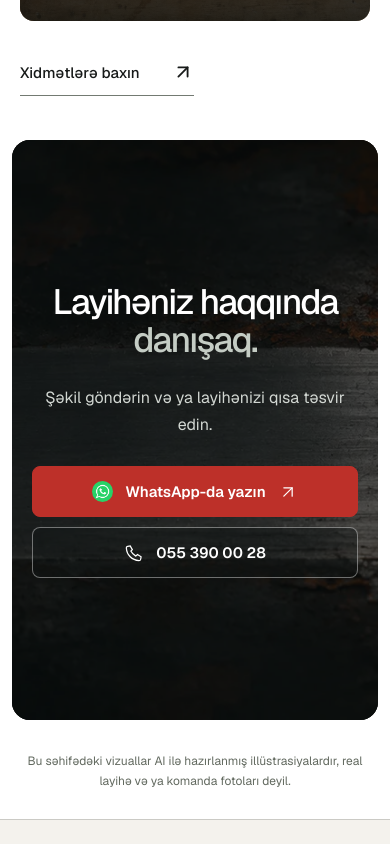
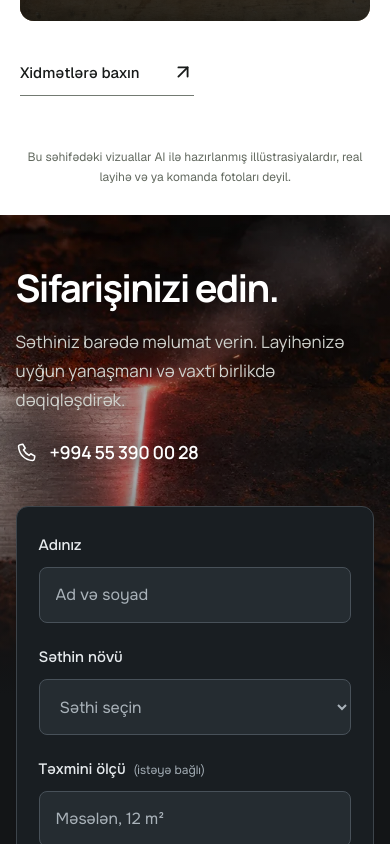
Before and after one commit to Kvseis/LaserX-Website, a Next.js app: page /about in a window 390 px wide. Shown: the part 4940-5784 px from the top of the page. Built offline with nearby package versions, Linux system fonts and the light colour scheme.

Commit message:
About page booking section and footer alignment

```diff
--- a/src/components/AboutPage.module.css
+++ b/src/components/AboutPage.module.css
@@ -1,8 +1,8 @@
 .page { --about-accent: #ee4f46; background: #fff; color: #171a19; }
 .container { width: min(1180px, calc(100% - 112px)); margin-inline: auto; }
-.page h1, .page h2, .page h3, .page h4, .page p { margin: 0; }
-.page h2 { font-size: clamp(36px, 4.2vw, 60px); font-weight: 500; line-height: 1.1; letter-spacing: -.05em; text-wrap: balance; }
-.page h3 { font-size: 25px; font-weight: 500; line-height: 1.2; letter-spacing: -.035em; }
+.editorial h1, .editorial h2, .editorial h3, .editorial h4, .editorial p { margin: 0; }
+.editorial h2 { font-size: clamp(36px, 4.2vw, 60px); font-weight: 500; line-height: 1.1; letter-spacing: -.05em; text-wrap: balance; }
+.editorial h3 { font-size: 25px; font-weight: 500; line-height: 1.2; letter-spacing: -.035em; }
 .page .eyebrow { margin-bottom: 28px; font-size: 14px; line-height: 1.5; font-weight: 500; }
 .eyebrow::before { content: ''; display: inline-block; width: 6px; height: 6px; margin: 0 10px 2px 0; background: var(--about-accent); border-radius: 50%; }
 .page .body { color: #aeb4b1; font-size: 17px; line-height: 1.75; }
@@ -13,15 +13,6 @@
 .heroContent { width: min(1180px, calc(100% - 48px)); padding: 72px 0 100px; text-align: center; }
 .hero h1 { font-size: clamp(58px, 6.8vw, 100px); line-height: 1.02; font-weight: 500; letter-spacing: -.065em; overflow-wrap: anywhere; }
 .heroContent > p { max-width: 43ch; margin: 24px auto 0; font-size: 19px; line-height: 1.55; color: #f0f1ee; text-wrap: balance; }
-.actions { display: flex; justify-content: center; flex-wrap: wrap; gap: 12px; margin-top: 32px; }
-.primary, .secondary { min-height: 52px; padding: 14px 22px; display: inline-flex; align-items: center; justify-content: center; gap: 12px; border-radius: 8px; font-size: 15px; font-weight: 550; line-height: 1.4; transition: background 200ms ease, transform 200ms ease, border-color 200ms ease; }
-.primary { color: #fff; background: #bd3029; border: 1px solid #bd3029; }
-.primary:hover { background: #a52721; border-color: #a52721; transform: translateY(-2px); }
-.secondary { color: #fff; border: 1px solid #ffffff65; background: #10161566; }
-.secondary:hover { background: #ffffff1f; border-color: #fff; transform: translateY(-2px); }
-.primary:active, .secondary:active { transform: translateY(1px); }
-.primary > svg, .secondary > svg { width: 20px; height: 20px; fill: none; stroke: currentColor; stroke-width: 1.5; }
-.primary :global(.whatsapp-logo) { width: 21px; height: 21px; }
 .heroBottom { position: absolute; bottom: 30px; left: 44px; right: 44px; display: flex; justify-content: space-between; align-items: center; }
 .breadcrumb { display: flex; flex-wrap: wrap; gap: 12px; font-size: 13px; line-height: 1.5; color: #e4e7e4; }
 .breadcrumb a { color: #fff; }
@@ -81,13 +72,6 @@
 .surfaceCopy p { margin-top: 12px; max-width: 25ch; min-height: 3.2em; font-size: 16px; line-height: 1.6; }
 .surfaceArrow { position: absolute; top: 20px; right: 20px; width: 40px; height: 40px; display: grid; place-items: center; border: 1px solid #ffffff70; border-radius: 50%; background: #171c1744; }
 .surfaces > .container > .textLink { margin-top: 28px; }
-.contactBanner { position: relative; isolation: isolate; min-height: 530px; margin: 12px; border-radius: 22px; overflow: hidden; display: grid; place-items: center; color: #fff; background: #151b1b; }
-.contactBanner > img { z-index: -2; object-fit: cover; object-position: center; }
-.contactBanner::after { position: absolute; content: ''; inset: 0; z-index: -1; background: #080e0eaa; }
-.contactContent { width: min(900px, calc(100% - 48px)); padding: 88px 0; text-align: center; }
-.contactContent h2 { font-size: clamp(40px, 4.7vw, 68px); }
-.contactContent h2 span { color: #c4ccc4; }
-.contactContent > p { max-width: 52ch; margin: 24px auto 0; font-size: 17px; line-height: 1.7; color: #d2d7d2; }
 .page .disclosure { padding: 24px 24px 32px; color: #62695f; font-size: 12px; line-height: 1.6; text-align: center; }
 .page a:focus-visible, .page summary:focus-visible, .page button:focus-visible { outline: 3px solid var(--about-accent); outline-offset: 5px; }
 @media (max-width: 1100px) {
@@ -115,17 +99,14 @@
   .heroContent > p { font-size: 17px; max-width: 28ch; }
   .heroBottom { bottom: 24px; left: 20px; right: 20px; }
   .breadcrumb { font-size: 12px; gap: 8px; }
-  .actions { gap: 10px; width: 100%; max-width: 340px; margin: 28px auto 0; }
-  .actions > a { width: 100%; }
-  .primary, .secondary { min-height: 50px; }
   .principles { padding: 64px 0; border-radius: 18px; }
   .page .eyebrow { margin-bottom: 24px; }
-  .page h2 { font-size: clamp(34px, 8.5vw, 46px); }
+  .editorial h2 { font-size: clamp(34px, 8.5vw, 46px); }
   .page .statement { font-size: clamp(32px, 8vw, 44px); }
   .values { grid-template-columns: 1fr; margin-top: 36px; gap: 10px; }
   .values article { min-height: 0; flex-direction: row; align-items: start; justify-content: start; gap: 20px; padding: 26px 22px; }
   .valueIcon { flex-shrink: 0; margin: 0; width: 42px; height: 42px; }
-  .page h3 { font-size: 23px; }
+  .editorial h3 { font-size: 23px; }
   .values p { margin-top: 10px; }
   .storySection { padding: 64px 0; border-radius: 18px; }
   .story { grid-template-columns: 1fr; gap: 36px; }
@@ -148,10 +129,6 @@
   .surface:hover, .surface:focus-visible { flex: none; }
   .surfaceCopy h3 { font-size: 32px; }
   .surfaceCopy p { min-height: 0; }
-  .contactBanner { min-height: 580px; border-radius: 18px; }
-  .contactContent { width: calc(100% - 40px); padding: 64px 0; }
-  .contactContent h2 { font-size: clamp(34px, 9vw, 48px); }
-  .contactContent > p { font-size: 16px; }
   .page .disclosure { padding: 20px 24px 28px; }
 }
 @media (prefers-reduced-motion: reduce) {
--- a/src/components/AboutPage.tsx
+++ b/src/components/AboutPage.tsx
@@ -3,10 +3,9 @@ import { ArrowDown, ArrowUpRight, Crosshair, MessagesSquare, ShieldCheck, Camera
 import type { SiteCopy } from '@/lib/messages/az';
 import { sitePath, type Locale } from '@/lib/locales';
 import { getAboutCopy } from '@/lib/about-copy';
-import { phone, whatsapp } from '@/lib/contact';
-import SiteHeader, { PhoneIcon } from './SiteHeader';
+import SiteHeader from './SiteHeader';
 import SiteFooter from './SiteFooter';
-import WhatsAppLogo from './WhatsAppLogo';
+import ContactBanner from './ContactBanner';
 import AboutReveal from './AboutReveal';
 import styles from './AboutPage.module.css';
 
@@ -19,6 +18,7 @@ export default function AboutPage({ locale, copy }: { locale: Locale; copy: Site
   return <div className={styles.page} id="top">
     <SiteHeader locale={locale} page="about" copy={copy.nav} />
     <AboutReveal>
+      <div className={styles.editorial}>
       <section className={styles.hero} aria-labelledby="about-title">
         <div className={styles.heroFrame}>
           <Image className={styles.heroImage} src="/images/about-hero.webp" fill preload sizes="100vw" alt={about.heroAlt} />
@@ -108,19 +108,10 @@ export default function AboutPage({ locale, copy }: { locale: Locale; copy: Site
         </div>
       </section>
 
-      <section className={styles.contactBanner} aria-labelledby="contact-title">
-        <Image src="/images/technology-cta.webp" fill sizes="100vw" alt="" />
-        <div className={styles.contactContent}>
-          <h2 id="contact-title">{about.contactTitle[0]}<br /><span>{about.contactTitle[1]}</span></h2>
-          <p>{copy.home.contactDescription}</p>
-          <div className={styles.actions}>
-            <a className={styles.primary} href={whatsapp}><WhatsAppLogo />{copy.nav.whatsapp}<ArrowUpRight aria-hidden="true" /></a>
-            <a className={styles.secondary} href={phone} aria-label={copy.nav.callNumber}><PhoneIcon />055 390 00 28</a>
-          </div>
-        </div>
-      </section>
+        <p className={styles.disclosure}>{about.disclosure}</p>
+      </div>
+      <ContactBanner copy={copy} />
     </AboutReveal>
-    <p className={styles.disclosure}>{about.disclosure}</p>
     <SiteFooter locale={locale} copy={copy} />
   </div>;
 }
```
Also changed, not shown: scripts/about-check.mjs (+9 -2 lines).
